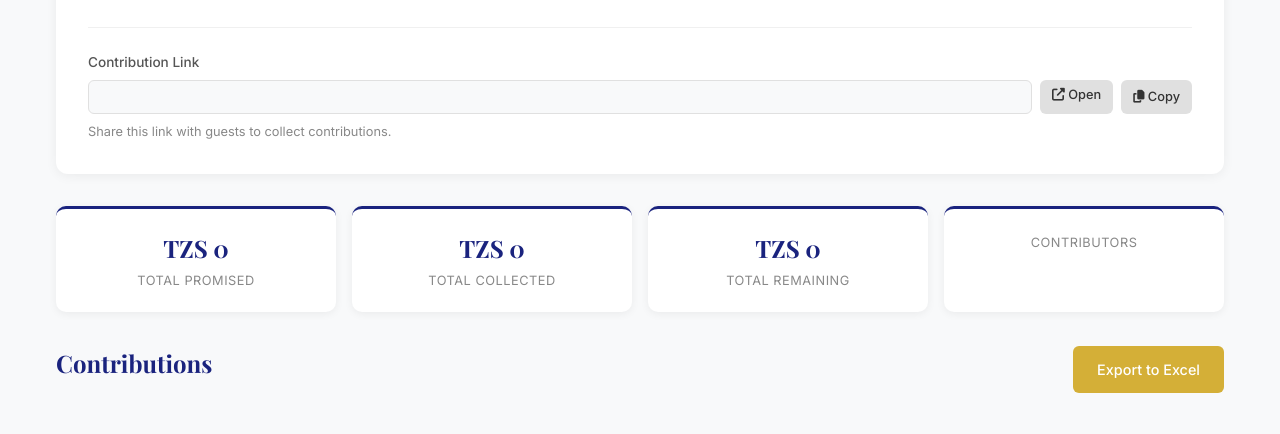
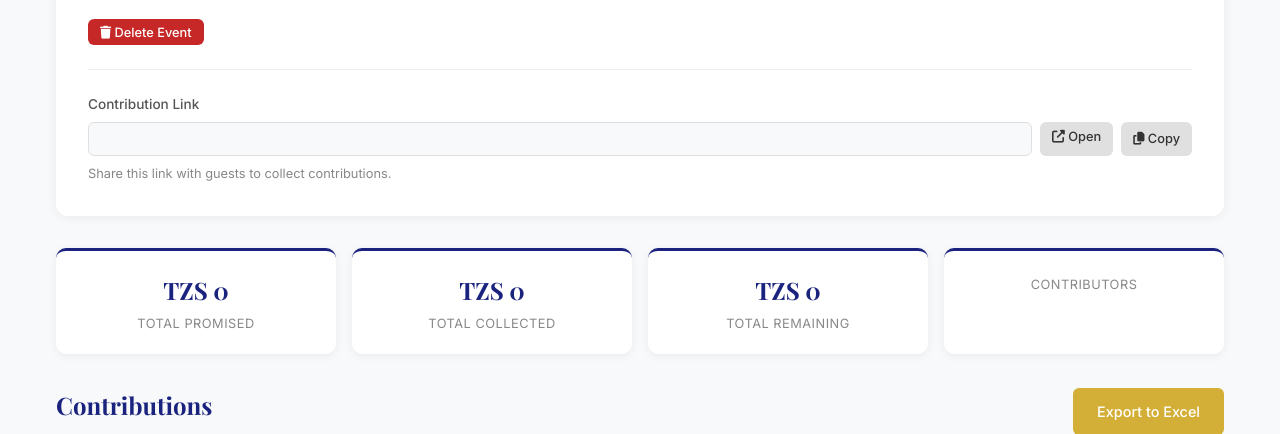
Before and after one commit to hezronjo48-ux/-d-mark-event-management, a Node server app: template views/event-detail.ejs in a window 1280 px wide. Shown: the part 231-665 px from the top of the page. Run offline with Node 20, Linux system fonts and the light colour scheme; the template is opened without the code that fills it, so the values that code supplies are empty.

Commit message:
Add delete event option

```diff
--- a/server.js
+++ b/server.js
@@ -351,6 +351,25 @@ async function main() {
     }
   });
 
+  app.post('/admin/events/:id/delete', requireAuth, (req, res) => {
+    try {
+      const event = db.prepare('SELECT * FROM events WHERE id = ?').get([req.params.id]);
+      if (!event) {
+        return res.status(404).json({ error: 'Event not found' });
+      }
+      const contributors = db.prepare('SELECT id FROM contributors WHERE event_id = ?').all([req.params.id]);
+      const ids = contributors.map(function(c) { return c.id; });
+      if (ids.length > 0) {
+        db.prepare('DELETE FROM payments WHERE contributor_id IN (' + ids.map(function() { return '?' }).join(',') + ')').run(ids);
+      }
+      db.prepare('DELETE FROM contributors WHERE event_id = ?').run([req.params.id]);
+      db.prepare('DELETE FROM events WHERE id = ?').run([req.params.id]);
+      res.json({ success: true });
+    } catch (err) {
+      res.status(500).json({ error: 'Failed to delete event' });
+    }
+  });
+
   app.get('/', (req, res) => {
     res.redirect('/admin/login');
   });
--- a/views/event-detail.ejs
+++ b/views/event-detail.ejs
@@ -44,6 +44,10 @@
         <% if (event.venue) { %>
           <p><span class="label">Venue:</span> <%= event.venue %></p>
         <% } %>
+      </div>
+
+      <div style="margin-top:1rem;display:flex;gap:0.5rem;">
+        <button onclick="confirmDelete()" class="btn btn-sm" style="background:#c62828;color:#fff;"><i class="fas fa-trash"></i> Delete Event</button>
       </div>
 
       <div class="link-section">
@@ -137,6 +141,17 @@
       btn.innerHTML = '<i class="fas fa-check"></i> Copied!';
       setTimeout(() => { btn.innerHTML = orig; }, 2000);
     }
+    function confirmDelete() {
+      if (confirm('Are you sure you want to delete this event and all its contributions? This cannot be undone.')) {
+        fetch('/admin/events/<%= event.id %>/delete', { method: 'POST' })
+          .then(function(r) { return r.json(); })
+          .then(function(d) {
+            if (d.success) { window.location.href = '/admin/dashboard'; }
+            else { alert('Failed to delete: ' + (d.error || 'Unknown error')); }
+          })
+          .catch(function() { alert('Failed to delete event'); });
+      }
+    }
   </script>
 </body>
 </html>
```
Also changed, not shown: views/dashboard.ejs (+14 -0 lines).
